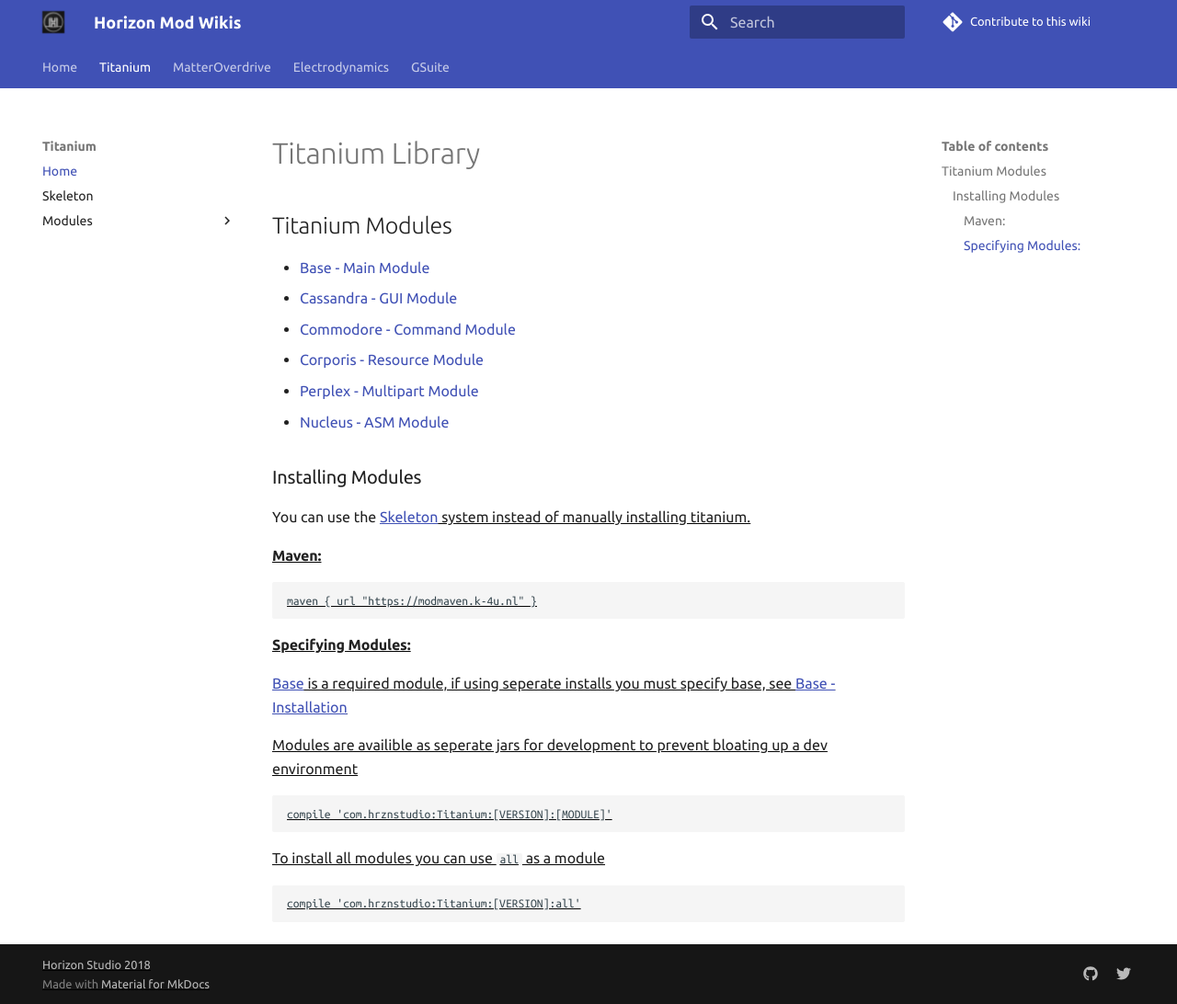
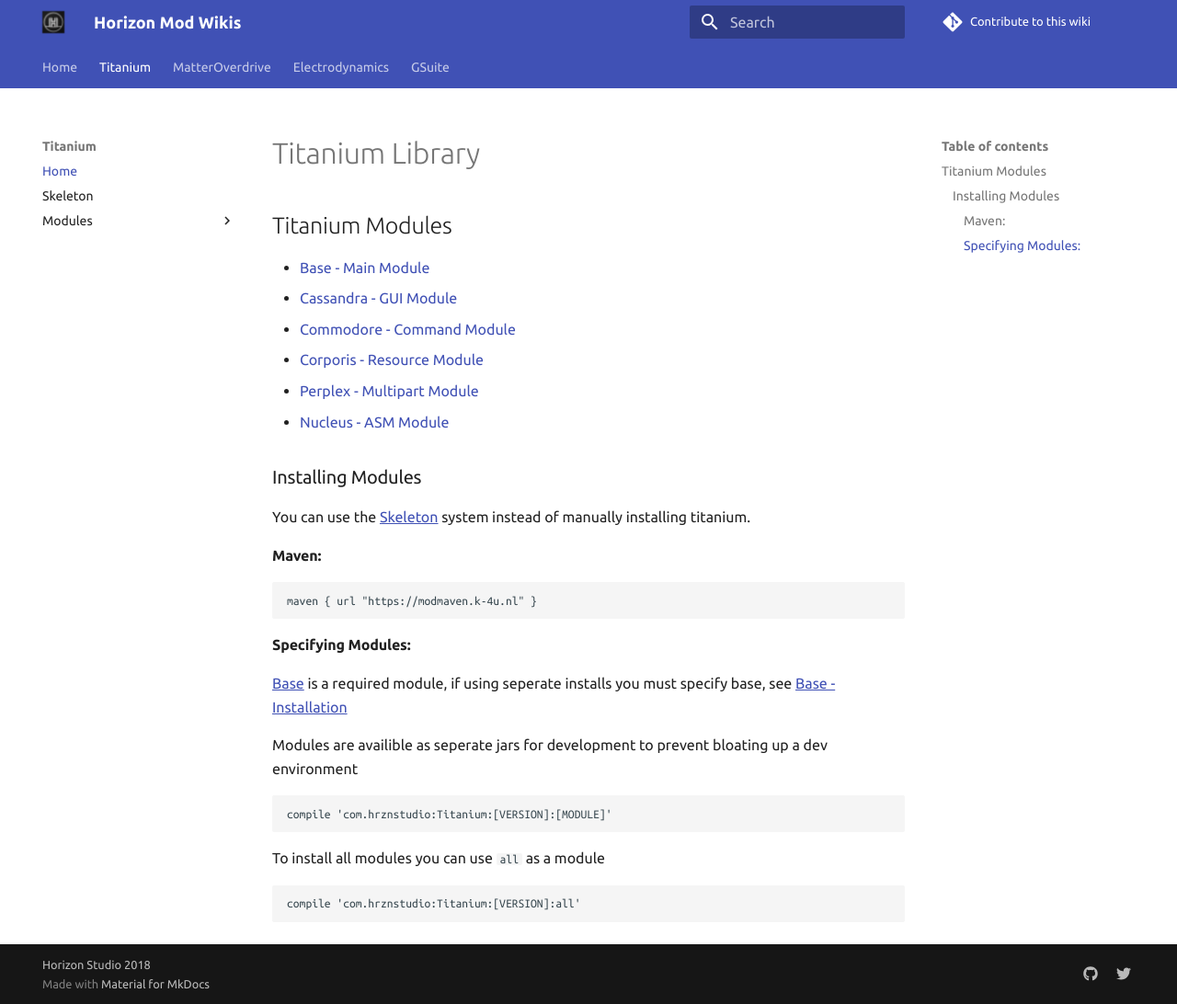
Before and after one commit to NikBombadil/Documentation, an MkDocs documentation site: the page built from docs/Titanium/index.md, in a window 1280 px wide and 1092 px high. Shown: the whole window at 92% size. Built offline with MkDocs 1.6.1 and Material for MkDocs 9.7.7, drawn with Linux system fonts in a browser that asks for light colours; comment, search, counter and statistics services are not loaded; old or Windows-style settings are respelled for this version of MkDocs.

````diff
--- a/docs/Titanium/index.md
+++ b/docs/Titanium/index.md
@@ -12,7 +12,7 @@
 
 ### Installing Modules
 
-You can use the [<u>Skeleton<u>](/Titanium/Skeleton/) system instead of manually installing titanium.
+You can use the [<u>Skeleton</u>](/Titanium/Skeleton/) system instead of manually installing titanium.
 
 #### Maven:
 ```gradle
````
